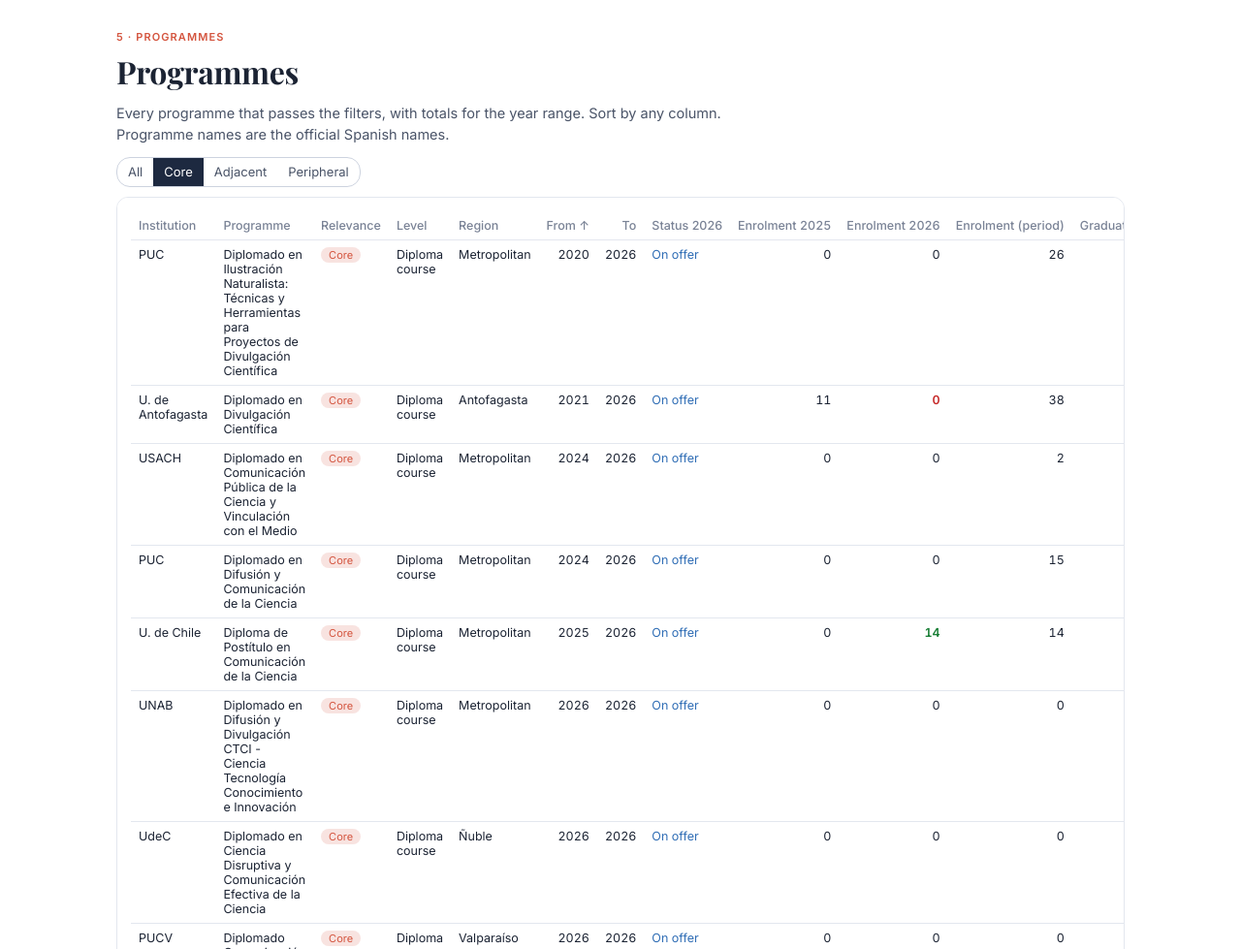
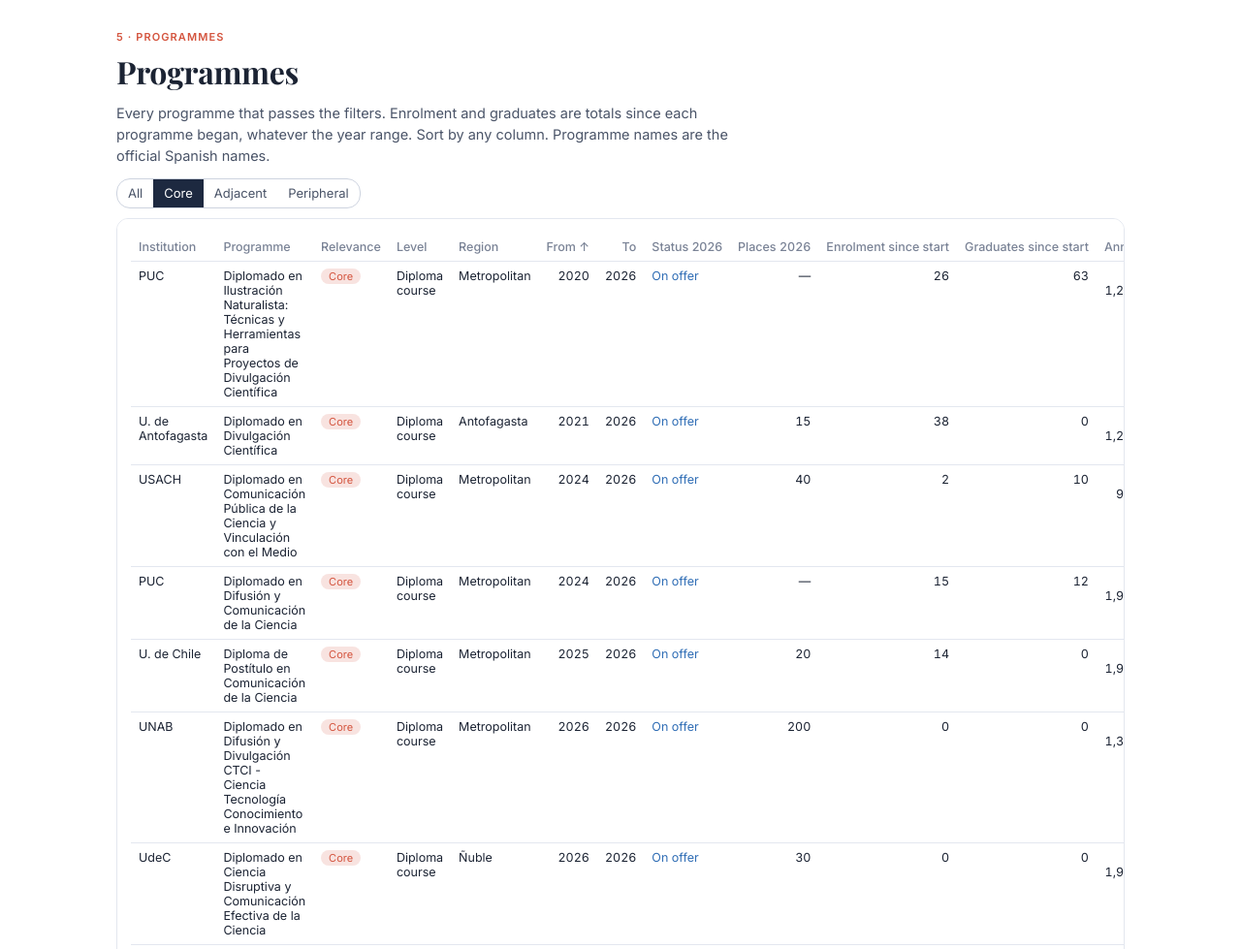
Before and after one commit to chblancoj/sciencecom, a plain HTML site: page index.html in a window 1280 px wide. Shown: the part 4074-5053 px from the top of the page at 97% size. Drawn offline with nearby package versions, Linux system fonts and the light colour scheme; a web font is replaced by a local one.

Commit message:
Add files via upload

```diff
--- a/index.html
+++ b/index.html
@@ -135,7 +135,6 @@ h2.sec{font-family:var(--serif);font-weight:800;font-size:clamp(24px,3.4vw,32px)
 .seg button[aria-pressed="true"]{background:var(--navy);color:#fff}
 .top{display:flex;justify-content:space-between;align-items:center;gap:10px;margin:0 0 6px}
 .lang button{padding:4px 10px;font-size:12.5px}
-td.up{color:var(--up);font-weight:600}td.down{color:var(--down);font-weight:600}td.same{color:var(--ink)}
 </style>
 
 <header class="nav"><div class="in">
@@ -212,8 +211,9 @@ td.up{color:var(--up);font-weight:600}td.down{color:var(--down);font-weight:600}
 <p class="intro" data-i="s5i"></p>
 <div class="row"><div class="seg" role="group" data-ia="relevance" id="f-rel-5"><button data-v="" aria-pressed="false" data-i="all"></button><button data-v="Núcleo" aria-pressed="true" data-vi="Núcleo"></button><button data-v="Conexo" aria-pressed="false" data-vi="Conexo"></button><button data-v="Periférico" aria-pressed="false" data-vi="Periférico"></button></div></div>
 <div class="card tbl"><table id="tbl"><thead><tr>
-<th data-k="ia" tabindex="0" data-i="thInst"></th><th data-k="n" tabindex="0" data-i="thProg"></th><th data-k="r" tabindex="0" data-i="relevance"></th><th data-k="nv" tabindex="0" data-i="level"></th><th data-k="reg" tabindex="0" data-i="thReg"></th><th data-k="f" class="n" tabindex="0" data-i="thFrom"></th><th data-k="l" class="n" tabindex="0" data-i="thTo"></th><th data-k="act" tabindex="0" data-i="thStatus"></th><th data-k="m25" class="n" tabindex="0" data-i="thM25"></th><th data-k="m26" class="n" tabindex="0" data-i="thM26"></th><th data-k="mat" class="n" tabindex="0" data-i="thMat"></th><th data-k="tit" class="n" tabindex="0" data-i="thTit"></th><th data-k="ara" class="n" tabindex="0" data-i="thFee"></th>
+<th data-k="ia" tabindex="0" data-i="thInst"></th><th data-k="n" tabindex="0" data-i="thProg"></th><th data-k="r" tabindex="0" data-i="relevance"></th><th data-k="nv" tabindex="0" data-i="level"></th><th data-k="reg" tabindex="0" data-i="thReg"></th><th data-k="f" class="n" tabindex="0" data-i="thFrom"></th><th data-k="l" class="n" tabindex="0" data-i="thTo"></th><th data-k="act" tabindex="0" data-i="thStatus"></th><th data-k="v26" class="n" tabindex="0" data-i="thV26"></th><th data-k="mat" class="n" tabindex="0" data-i="thMat"></th><th data-k="tit" class="n" tabindex="0" data-i="thTit"></th><th data-k="ara" class="n" tabindex="0" data-i="thFee"></th>
 </tr></thead><tbody></tbody></table></div>
+<p class="note" data-i="tblNote"></p>
 </section>
 
 <section id="claves">
@@ -256,8 +256,8 @@ s1:'Change over time',s1i:'The selected indicator, year by year. Split it by any
 s2:'Regions',s2i:'The selected indicator by region of the campus, summed over the year range. Tap a region on the map or in the list to filter the whole page.',
 s3:'Composition',s3i:'The same indicator broken down by each variable in the dataset, plus the profile of enrolled students and graduates.',
 s4:'Programme life cycle',s4i:'Each bar runs from the first to the last year a programme appears in any of the three datasets. Solid segments are years on offer; light ones are years with enrolment or graduates only. Bars that stop before 2026 are closed programmes.',
-s5:'Programmes',s5i:'Every programme that passes the filters, with totals for the year range. Sort by any column. Programme names are the official Spanish names.',
-thInst:'Institution',thProg:'Programme',thReg:'Region',thFrom:'From',thTo:'To',thStatus:'Status 2026',thM25:'Enrolment 2025',thM26:'Enrolment 2026',thMat:'Enrolment (period)',thTit:'Graduates (period)',thFee:'Annual fee',
+s5:'Programmes',s5i:'Every programme that passes the filters. Enrolment and graduates are totals since each programme began, whatever the year range. Sort by any column. Programme names are the official Spanish names.',
+thInst:'Institution',thProg:'Programme',thReg:'Region',thFrom:'From',thTo:'To',tblNote:'Places 2026 are the vacancies each programme reported to SIES for 2026; a dash means none were reported. SIES takes its enrolment snapshot very early in the academic year (around 30 April), so diploma courses that start later, or that skip a cohort, show little or no enrolment for that year, and graduates can exceed enrolment.',thStatus:'Status 2026',thV26:'Places 2026',thMat:'Enrolment since start',thTit:'Graduates since start',thFee:'Annual fee',
 onOffer:'On offer',closed:'Closed',noProg:'No programme matches these filters',noData:'No data for these filters',
 s6:'Key findings',
 k1t:'A small, new core',k1:'Explicit training in public science communication appears in 2020 and reaches 10 programmes in 2026, half of them new that year. All are university diploma courses, nine of them at CRUCH universities. There are no undergraduate or master’s programmes, and nothing at professional institutes or technical training centres.',
@@ -303,8 +303,8 @@ s1:'Evolución en el tiempo',s1i:'El indicador elegido, año a año. Desagrégal
 s2:'Territorio',s2i:'El indicador elegido por región de la sede, sumado en el rango de años. Toca una región en el mapa o en la lista para filtrar toda la página.',
 s3:'Composición',s3i:'El mismo indicador repartido por cada variable de la base, y el perfil de quienes se matriculan y titulan.',
 s4:'Ciclo de vida de los programas',s4i:'Cada barra va del primer al último año en que el programa aparece en alguna de las tres bases. Los tramos sólidos son años en oferta; los claros, años con solo matrícula o titulados. Las barras que no llegan a 2026 son programas cerrados.',
-s5:'Programas',s5i:'Todos los programas que pasan los filtros, con sus totales en el rango de años. Ordena por cualquier columna.',
-thInst:'Institución',thProg:'Programa',thReg:'Región',thFrom:'Desde',thTo:'Hasta',thStatus:'Estado 2026',thM25:'Matrícula 2025',thM26:'Matrícula 2026',thMat:'Matrícula (periodo)',thTit:'Titulados (periodo)',thFee:'Arancel',
+s5:'Programas',s5i:'Todos los programas que pasan los filtros. Matrícula y titulados son totales desde el inicio de cada programa, sin importar el rango de años. Ordena por cualquier columna.',
+thInst:'Institución',thProg:'Programa',thReg:'Región',thFrom:'Desde',thTo:'Hasta',tblNote:'Vacantes 2026 son las que cada programa informó al SIES para 2026; un guion indica que no se informaron. El corte de matrícula del SIES es muy temprano en el año académico (cerca del 30 de abril), por lo que los diplomados que comienzan más tarde, o que no abren cohorte un año, registran poca o ninguna matrícula ese año, y los titulados pueden superar a los matriculados.',thStatus:'Estado 2026',thV26:'Vacantes 2026',thMat:'Matrícula desde el inicio',thTit:'Titulados desde el inicio',thFee:'Arancel',
 onOffer:'En oferta',closed:'Cerrado',noProg:'Ningún programa cumple los filtros',noData:'Sin datos con estos filtros',
 s6:'Lo que dejan los datos',
 k1t:'Un núcleo nuevo y pequeño',k1:'La formación explícita en comunicación pública de la ciencia aparece en 2020 y llega a 10 programas en 2026, la mitad de ellos nuevos ese año. Son todos diplomados universitarios, nueve de universidades del CRUCH. No hay pregrados, magísteres ni oferta de institutos profesionales o CFT.',
@@ -516,7 +516,7 @@ function progStats(rel){
   const rows=R.filter(r=>rowOk(r,{rel}));const by=d3.group(rows,r=>r.p);
   const byAll=d3.group(R.filter(r=>rowOk(r,{ignoreYears:true,rel})),r=>r.p);
   return [...byAll.keys()].filter(p=>by.has(p)).map(p=>{const pr=P[p],rr=by.get(p),ra=byAll.get(p);const lastAra=ra.filter(r=>r.ara>0).sort((a,b)=>b.y-a.y)[0];
-    return {pi:p,ia:pr.ia,n:pr.n,r:pr.r,nv:pr.nv,reg:[...new Set(ra.map(r=>REG[r.reg]?regN(r.reg):tv('Sin dato')))].join(', '),f:pr.f,l:pr.l,act:pr.act,m25:d3.sum(ra.filter(r=>r.y===2025),r=>r.mat),m26:d3.sum(ra.filter(r=>r.y===2026),r=>r.mat),mat:d3.sum(rr,r=>r.mat),tit:d3.sum(rr,r=>r.tit),ara:lastAra?lastAra.ara:null,years:ra};});
+    return {pi:p,ia:pr.ia,n:pr.n,r:pr.r,nv:pr.nv,reg:[...new Set(ra.map(r=>REG[r.reg]?regN(r.reg):tv('Sin dato')))].join(', '),f:pr.f,l:pr.l,act:pr.act,v26:d3.sum(ra.filter(r=>r.y===2026),r=>r.vac)||null,mat:d3.sum(ra,r=>r.mat),tit:d3.sum(ra,r=>r.tit),ara:lastAra?lastAra.ara:null,years:ra};});
 }
 function renderGantt(){
   const host=document.getElementById('gantt');const st=progStats(S.rel4).sort((a,b)=>a.f-b.f||a.l-b.l||a.ia.localeCompare(b.ia));
@@ -542,9 +542,9 @@ function renderTable(){
   const val=(s,k)=>k==='r'||k==='nv'?tv(s[k]):s[k];
   st.sort((a,b)=>{const A=val(a,k),B=val(b,k);if(A==null)return 1;if(B==null)return -1;return (typeof A==='string'?A.localeCompare(B,LOC()):A-B)*d;});
   document.querySelectorAll('#tbl th').forEach(th=>th.setAttribute('aria-sort',th.dataset.k===k?(d>0?'ascending':'descending'):'none'));
-  if(!st.length){tb.innerHTML=`<tr><td colspan="13" class="empty">${t('noProg')}</td></tr>`;return;}
+  if(!st.length){tb.innerHTML=`<tr><td colspan="12" class="empty">${t('noProg')}</td></tr>`;return;}
   tb.replaceChildren(...st.map(s=>{const tr=document.createElement('tr');
-    const cells=[[s.ia],[s.n],[`<span class="pill p-${RELK[s.r]}">${esc(tv(s.r))}</span>`,1],[tv(s.nv)],[s.reg],[s.f,0,'n'],[s.l,0,'n'],[s.act?`<span class="st-on">${t('onOffer')}</span>`:`<span class="st-off">${t('closed')}</span>`,1],[fmtN(s.m25),0,'n'],[fmtN(s.m26),0,'n '+(s.m26>s.m25?'up':s.m26<s.m25?'down':'same')],[fmtN(s.mat),0,'n'],[fmtN(s.tit),0,'n'],[s.ara?t('moneyFull')(s.ara):'—',0,'n']];
+    const cells=[[s.ia],[s.n],[`<span class="pill p-${RELK[s.r]}">${esc(tv(s.r))}</span>`,1],[tv(s.nv)],[s.reg],[s.f,0,'n'],[s.l,0,'n'],[s.act?`<span class="st-on">${t('onOffer')}</span>`:`<span class="st-off">${t('closed')}</span>`,1],[s.v26?fmtN(s.v26):'—',0,'n'],[fmtN(s.mat),0,'n'],[fmtN(s.tit),0,'n'],[s.ara?t('moneyFull')(s.ara):'—',0,'n']];
     cells.forEach(([v,html,cl])=>{const td=document.createElement('td');if(cl)td.className=cl;if(html)td.innerHTML=v;else td.textContent=v;tr.appendChild(td);});return tr;}));
 }
 document.querySelectorAll('#tbl th').forEach(th=>{const go=()=>{S.sort={k:th.dataset.k,d:S.sort.k===th.dataset.k?-S.sort.d:1};renderTable();};th.onclick=go;th.onkeydown=e=>{if(e.key==='Enter'||e.key===' '){e.preventDefault();go();}};});
```
